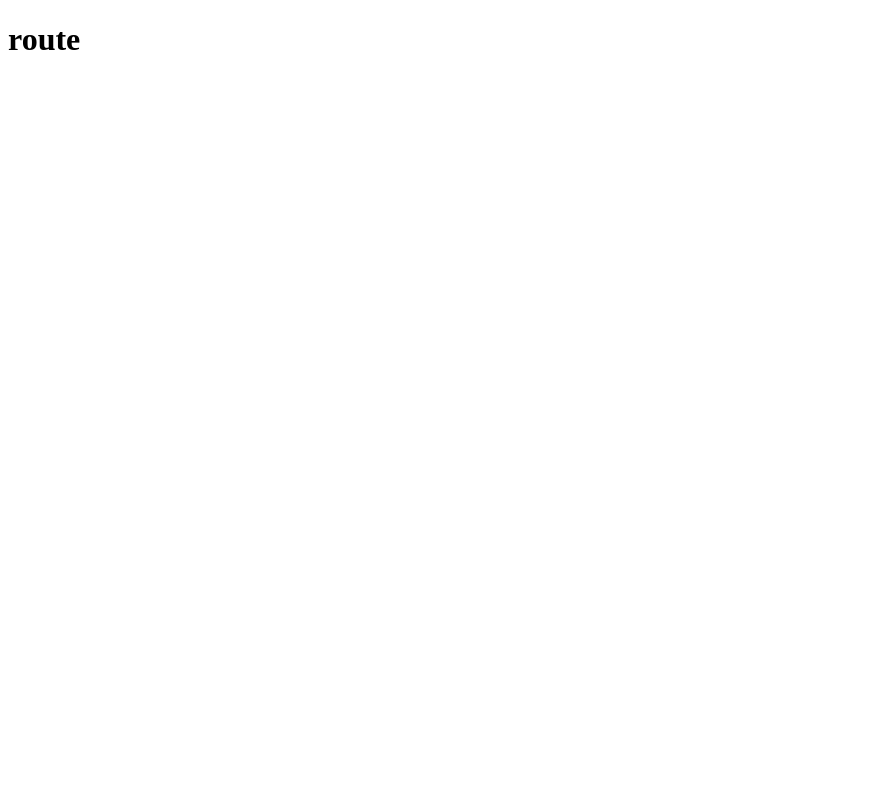
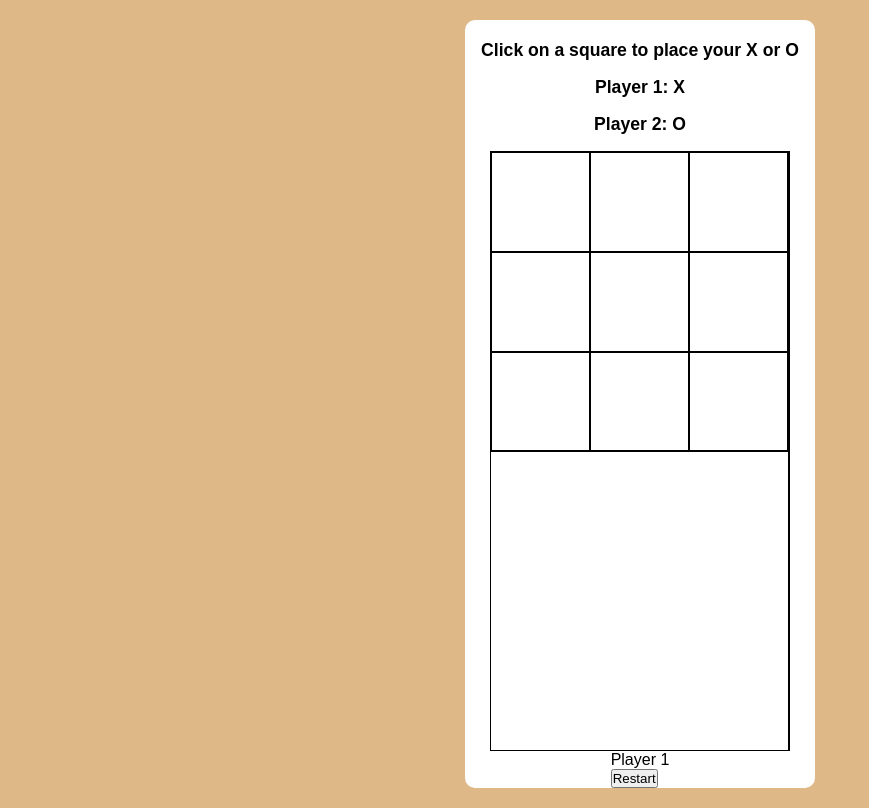
Before and after one commit to CantonyEddy/Challenge-JS, a website: page template/tic_tac_toe.html in a window 1280 px wide. Shown: the whole page, without its empty margins (0-869 px from the left). Drawn offline with Linux system fonts and the light colour scheme.

Commit message:
TicTacToe

```diff
--- a/static/css/style.css
+++ b/static/css/style.css
@@ -0,0 +1,79 @@
+  *{
+    margin: 0;
+    padding: 0;
+    box-sizing: border-box;
+  }
+
+
+  body {
+    background-color: burlywood;
+    display: flex;
+    justify-content: center;
+    align-items: center;
+    flex-direction: column;
+    font-family: sans-serif;
+  }
+
+  .instructions {
+    width: 350px;
+    margin: 20px auto;
+    background-color: white;
+    border-radius: 10px;
+    display: flex;
+    flex-direction: column;
+    align-items: center;
+  }
+
+  .intro {
+    margin-top: 20px;
+  }
+
+  .intro p {
+    font-size: 1.1rem;
+    font-weight: bold;
+    margin-bottom: 1rem;
+    text-align: center;
+  }
+
+  .board {
+    position: relative;
+    width: 300px;
+    height: 300px;
+    border: 1px solid black;
+    border-right: 2px solid black;
+  }
+
+  .board-row {
+    display: flex;
+    flex-direction: row;
+    justify-content: center;
+    align-items: center;
+  }
+
+  .board-cell {
+    width: 100px;
+    height: 100px;
+    border: 1px solid black;
+    cursor: pointer;
+    display: flex;
+    align-items: center;
+    justify-content: center;
+    font-size: 2.5rem;
+    font-weight: bold;
+  }
+
+  .result {
+    position: absolute;
+    top: -5px;
+    left: -5px;
+    display: none;
+    align-items: center;
+    justify-content: center;
+    background: #ffffff;
+    color: #000000;
+    font-size: 2.5rem;
+    font-weight: bold;
+    opacity: 0.7;
+    width: 310px;
+    height: 310px;
+  }
--- a/template/tic_tac_toe.html
+++ b/template/tic_tac_toe.html
@@ -1,11 +1,47 @@
 <!DOCTYPE html>
-<html lang="en">
+
 <head>
     <meta charset="UTF-8">
+    <link rel="stylesheet" href="../static/css/style.css">
     <meta name="viewport" content="width=device-width, initial-scale=1.0">
-    <title>Document</title>
+    <html lang="en">
 </head>
+
 <body>
-    <h1>route</h1>
+    <div class="instructions">
+        <div class="intro">
+            <p>Click on a square to place your X or O</p>
+            <p>Player 1: X</p>
+            <p>Player 2: O</p>
+        </div>
+        <div class="game">
+            <div class="board">
+                <div class="board-row">
+                    <div class="board-cell"></div>
+                    <div class="board-cell"></div>
+                    <div class="board-cell"></div>
+                </div>
+                <div class="board-row">
+                    <div class="board-cell"></div>
+                    <div class="board-cell"></div>
+                    <div class="board-cell"></div>
+                </div>
+                <div class="board-row">
+                    <div class="board-cell"></div>
+                    <div class="board-cell"></div>
+                    <div class="board-cell"></div>
+                </div>
+            </div>
+        </div>
+        <div class="board">
+            <div class="result"></div>
+        </div>
+        <div class="turns">
+            <div class="turn">Player 1</div>
+            <button onclick="restartGame()" class="restart">Restart</button>
+          </div>
+    </div>
+<script src="../static/js/Tictactoe.js"></script>
 </body>
+
 </html>
```
